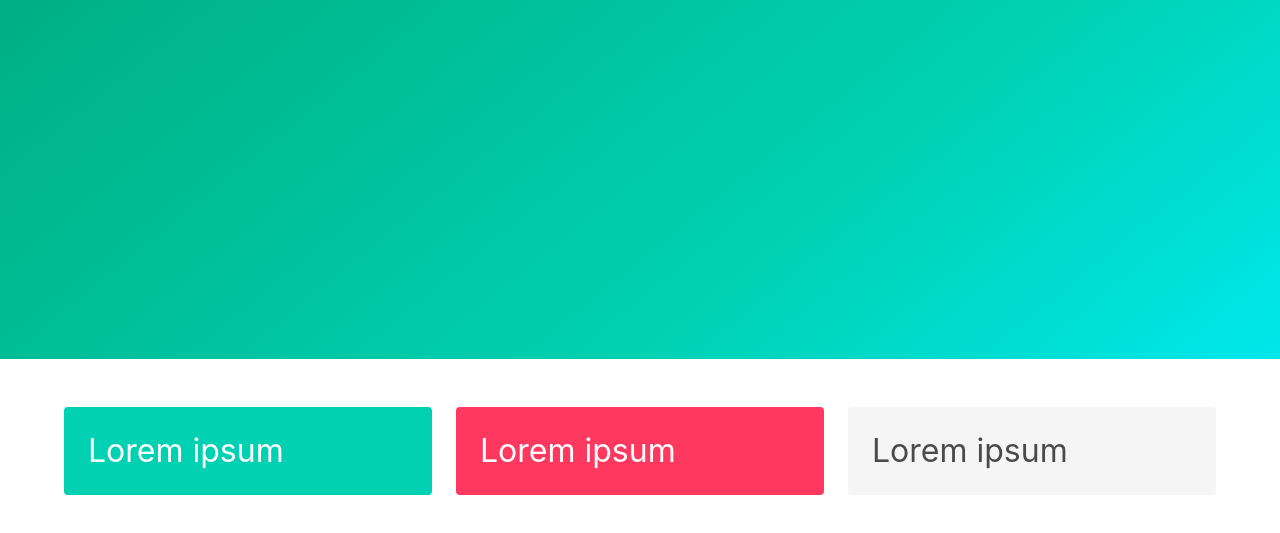
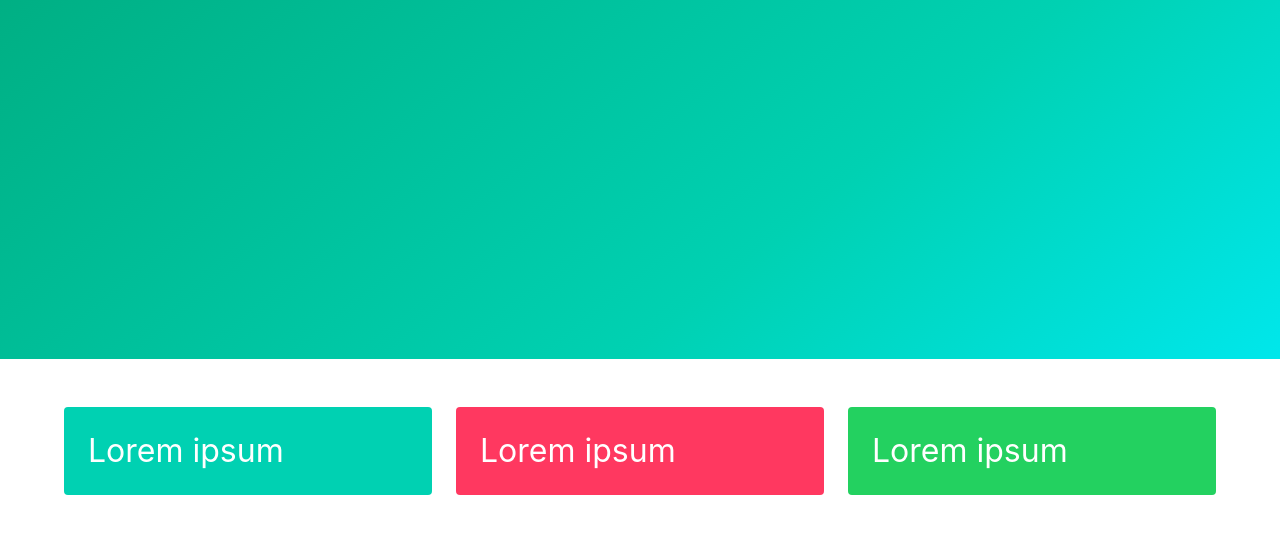
Before and after one commit to kwookie/bulmaplayground, a plain HTML site: page index.html in a window 1280 px wide. Shown: the part 441-974 px from the top of the page. Drawn offline with nearby package versions, Linux system fonts and the light colour scheme.

Commit message:
Background change last box

```diff
--- a/index.html
+++ b/index.html
@@ -41,7 +41,7 @@
                         </div>
                     </div>
                     <div class="column">
-                        <div class="notification">
+                        <div class="notification is-success">
                             <p class="is-size-3">Lorem ipsum</p>
                         </div>
                     </div>
```
